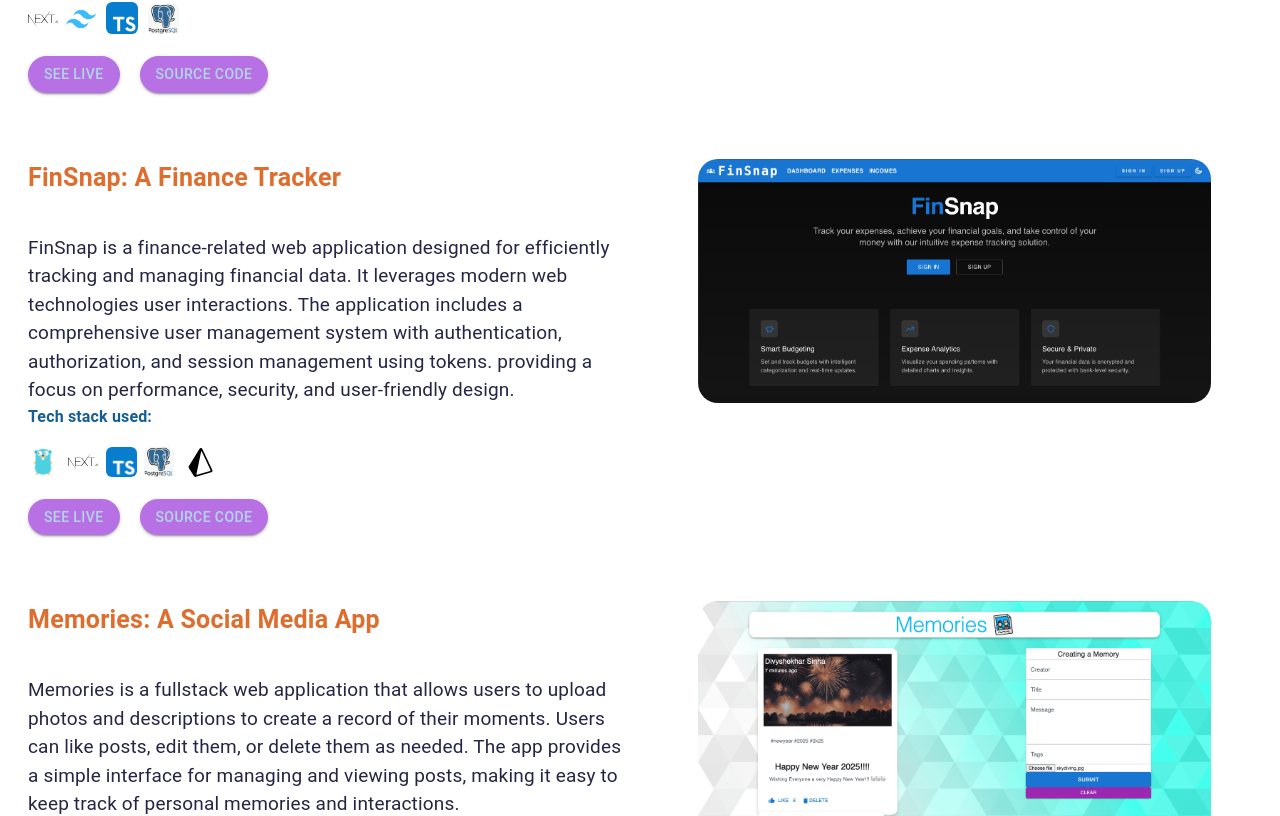
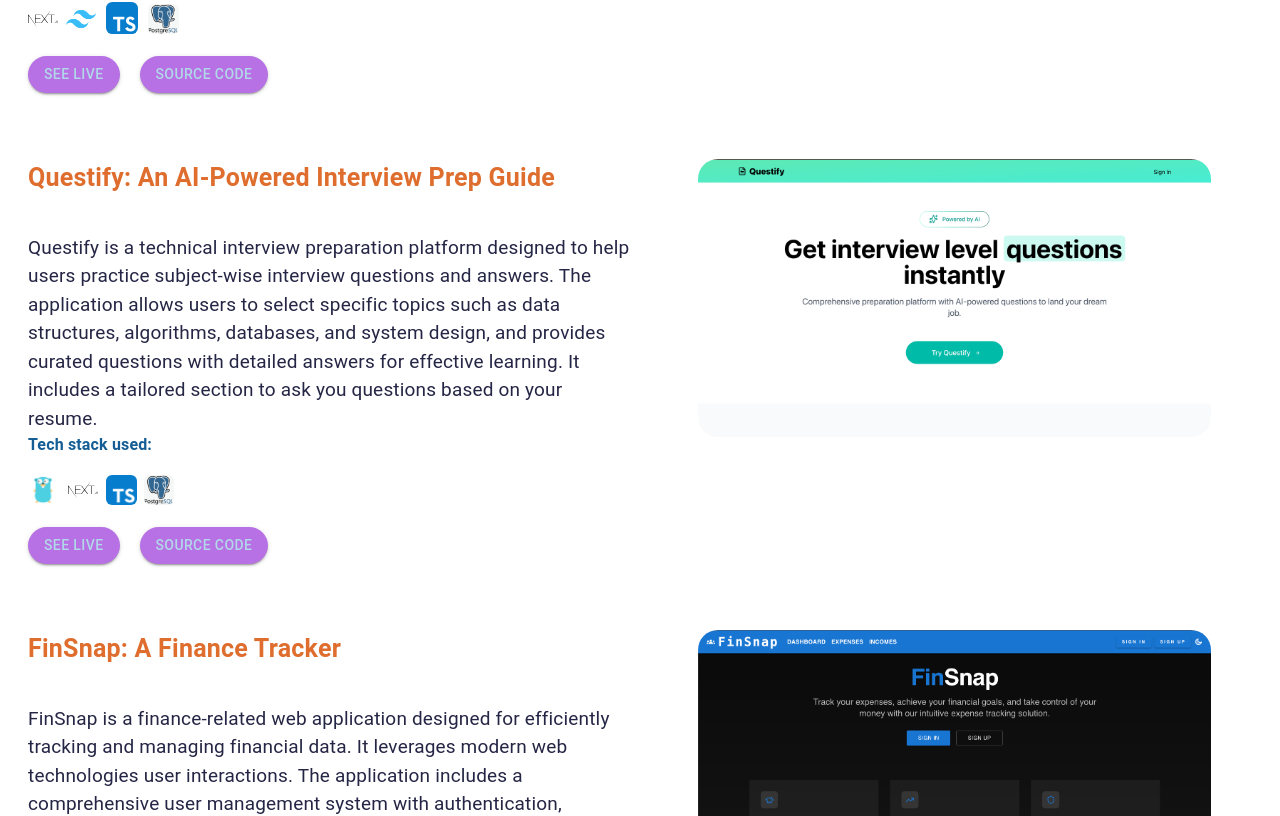
Before and after one commit to Divyshekhar/Portfolio, a React (Vite) app: page / in a window 1280 px wide. Shown: the part 1184-2000 px from the top of the page. Built offline with nearby package versions, Linux system fonts and the light colour scheme.

Commit message:
feat: new project (questify)

```diff
--- /dev/null
+++ b/src/components/Questify.jsx
@@ -0,0 +1,83 @@
+import { Button, Grid, Tooltip, Typography } from '@mui/material';
+import FinSnap_img from '../assets/FinSnap.png';
+import questify_img from '../assets/questify.png';
+import Prisma_icon from '../assets/prisma.svg';
+import TS_icon from '../assets/TS_icon.png';
+import Go_icon from '../assets/golang.png';
+import Postgres_icon from '../assets/postgres_icon.png';
+import Next_icon from '../assets/nextjs.svg';
+
+
+export const Questify = ({ darkTheme }) => {
+    return (
+        <>
+            <Grid item xs={12} sm={6} sx={{ marginTop: '50px' }}>
+                <Typography sx={{ fontSize: '25px', fontWeight: 'bold', display: 'flex', justifyContent: 'left', color: darkTheme ? 'rgb(233, 177, 196)' : 'rgb(222,109,46)' }}>
+                    Questify: An AI-Powered Interview Prep Guide<br /> <br />
+                </Typography>
+                <Typography sx={{ fontSize: '19px', display: 'flex', justifyContent: 'center' }}>
+                    Questify is a technical interview preparation platform designed to help users practice subject-wise interview questions and answers. The application allows users to select specific topics such as data structures, algorithms, databases, and system design, and provides curated questions with detailed answers for effective learning. It includes a tailored section to ask you questions based on your resume.
+                    <br />
+                </Typography>
+                <Typography sx={{ color: darkTheme ? 'rgb(254,246,179)' : 'rgb(21,94,149)', fontWeight: 'bold' }}>Tech stack used: </Typography><br />
+                <Tooltip title="Golang">
+                <img
+                    src={Go_icon}
+                    title="Golang"
+                    alt="Golang"
+                    style={{ height: 'auto', width: '5%', borderRadius: "20%", marginRight: '10px', background: 'white' }}
+
+                />
+                </Tooltip>
+                <Tooltip title="Next.js">
+                <img
+                    src={Next_icon}
+                    title="Next.js"
+                    alt="Next.js"
+                    style={{ height: 'auto', width: '5%', borderRadius: "20%", marginRight: '8px', background: "white" }}
+                />
+                </Tooltip>
+
+                <Tooltip title="Typescript">
+                <img
+                    src={TS_icon}
+                    title="Typescript"
+                    alt="Typescript"
+                    style={{ height: 'auto', width: '5%', borderRadius: "20%", marginRight: '7px' }}
+                    />
+                </Tooltip>
+                <Tooltip title="Postgres">
+                <img
+                    src={Postgres_icon}
+                    title="Postgres"
+                    alt="Postgres"
+                    style={{ height: 'auto', width: '5%', borderRadius: "20%", marginRight: '10px' }}
+
+                />
+                </Tooltip>
+                {/* <Tooltip title="Prisma">
+                <img
+                    src={Prisma_icon}
+                    title="Prisma"
+                    alt="Prisma"
+                    style={{ height: 'auto', width: '4.8%', borderRadius: "20%", marginLeft: '2px', background: "white" }}
+
+                    />
+                    </Tooltip> */}
+
+                <br />
+                <br />
+                <Button variant="contained" sx={{ borderRadius: '25px', background: 'rgb(183,113,228)', color: 'rgb(177, 215, 233)', marginRight: '20px' }} onClick={() => window.open('https://questify-lac-eight.vercel.app/', '_blank')} >See Live</Button>
+                <Button variant="contained" sx={{ borderRadius: '25px', background: 'rgb(183,113,228)', color: 'rgb(177, 215, 233)' }} onClick={() => window.open('https://github.com/Divyshekhar/Questify', '_blank')} >Source Code</Button>
+            </Grid>
+            <Grid item xs={12} sm={6} sx={{ marginTop: '50px' }}>
+                <img
+                    src={questify_img}
+                    title="Questify"
+                    alt="Questify"
+                    style={{ width: '85%', borderRadius: '20px', marginLeft: '50px' }}
+                />
+            </Grid>
+        </>
+    )
+}
--- a/src/pages/Home.jsx
+++ b/src/pages/Home.jsx
@@ -24,6 +24,7 @@ import { RoboFriends } from "../components/RoboFriends";
 import { FinSnap } from "../components/FinSnap";
 import { Sommaire } from "../components/Sommaire";
 import {ContactForm} from "../components/ContactForm";
+import { Questify } from "../components/Questify";
 
 function Home({ darkTheme }) {
     return (
@@ -203,6 +204,7 @@ function Home({ darkTheme }) {
                     </Typography>
                 </Grid>
                 <Sommaire darkTheme={darkTheme} />
+                <Questify darkTheme={darkTheme} />
                 <FinSnap darkTheme={darkTheme} />
                 <Memories darkTheme={darkTheme} />
                 <SmartBrains darkTheme={darkTheme} />
```
Also changed, not shown: src/assets/questify.png (added).
